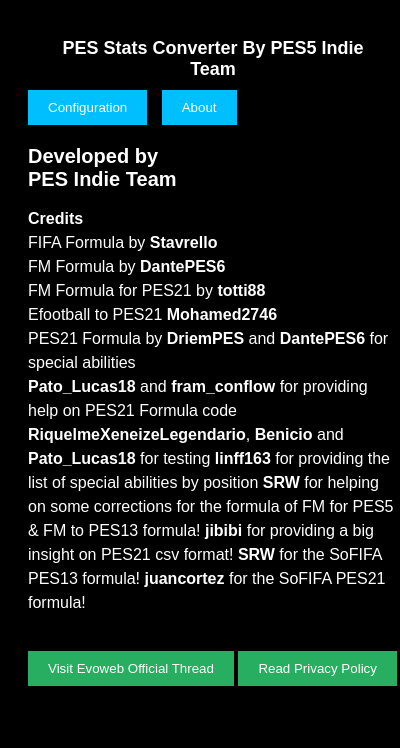
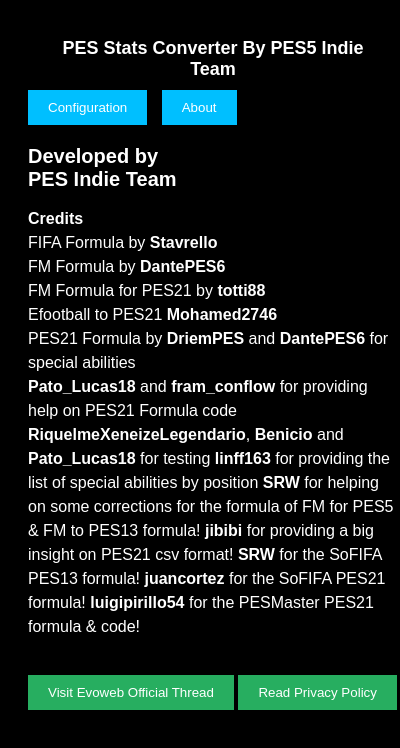
Before and after one commit to moth1995/pes_stats_converter_copy_addon, a browser extension: page popup.html in a window 400 px wide. Both pictures are taken after a click on the button "About". Drawn offline with Linux system fonts and the light colour scheme.

Commit message:
adding credits

```diff
--- a/popup.html
+++ b/popup.html
@@ -56,6 +56,7 @@
       <b>jibibi</b> for providing a big insight on PES21 csv format!
       <b>SRW</b> for the SoFIFA PES13 formula!
       <b>juancortez</b> for the SoFIFA PES21 formula!
+      <b>luigipirillo54</b> for the PESMaster PES21 formula & code!
     </p>
     <button id="evoweb-button" class="pes-indie-pop-up-button">Visit Evoweb Official Thread</button>
     <button id="privacy-button" class="pes-indie-pop-up-button">Read Privacy Policy</button>
```
